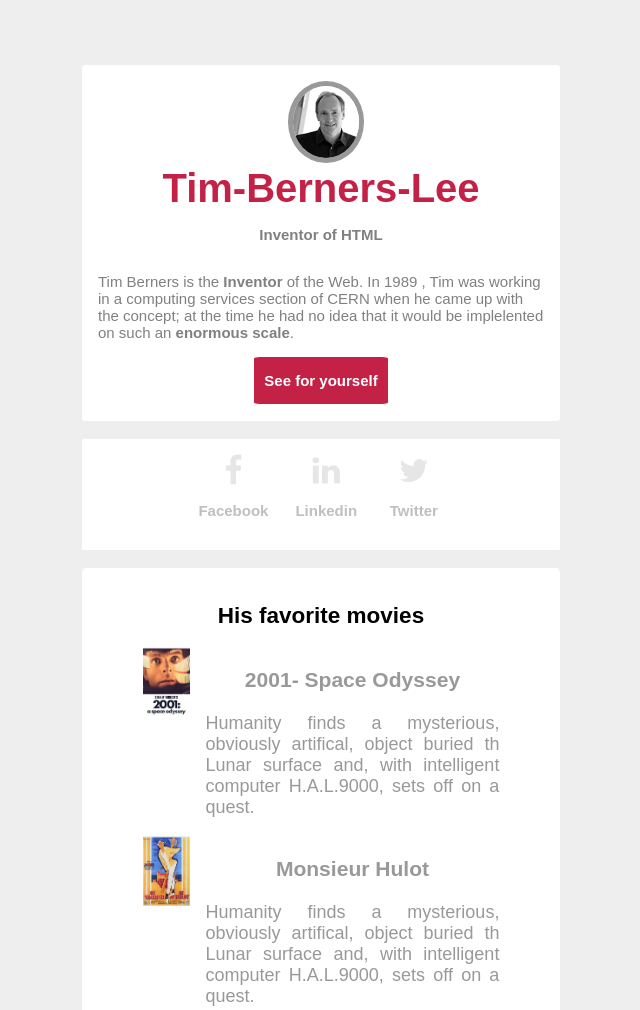
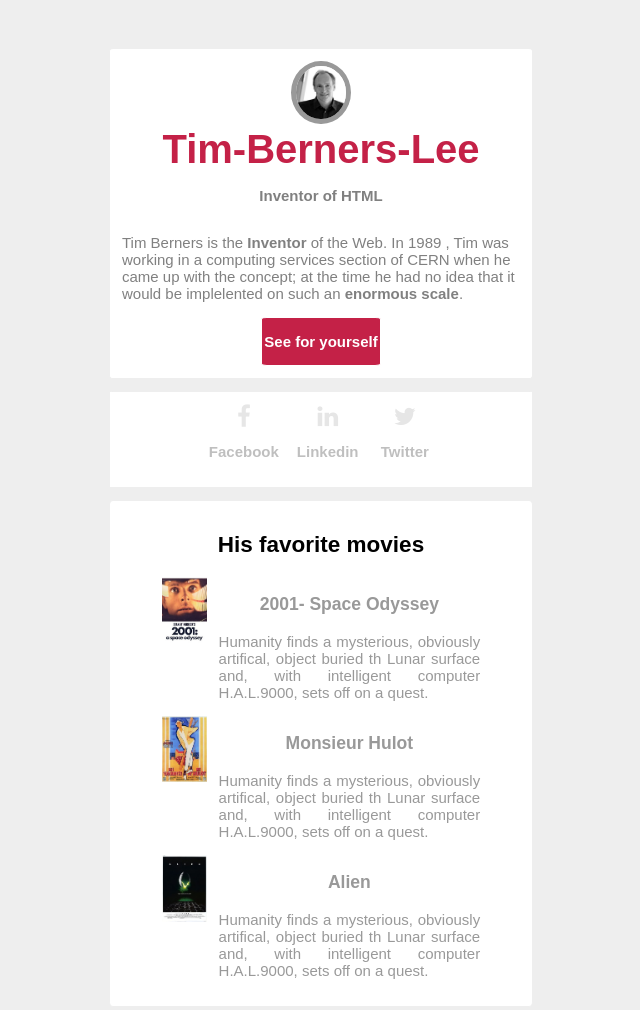
Before and after one commit to yousefalsatouf/Tim-berners-lee, a website: page index.html in a window 1280 px wide. Shown: the top 1010 px of the page, without its empty margins (319-959 px from the left). Drawn offline with Linux system fonts and the light colour scheme.

Commit message:
it is done

```diff
--- /dev/null
+++ b/assets/scss/_variable.scss
@@ -0,0 +1,22 @@
+//all background color here ...
+$bgColorContainer: #FFF;
+$bgColorBody: #eee;
+//all about text is here ...
+$titleColor: #C42147;
+$textColor: gray;
+$textAlignCenter: center;
+$titleBtnColor: #C42147;
+//all about fonts here
+$fontSize: 15px;
+$fontFamily: Arial,
+Helvetica,
+sans-serif;
+//all about width here
+$MaxWidthContainer: 35%;
+$fullWidth: 100%;
+//all about padding here
+$zeroPadding: 0px;
+//all about margin here
+$zeroMargin: 0px;
+// all about border here
+$secitonBorder: 1px solid #eee;
--- /dev/null
+++ b/assets/scss/style.scss
@@ -0,0 +1,132 @@
+@import"_variable";
+@mixin prefixer($property, $value, $prefixers) {
+    @each $prefix in $prefixers {
+        #{'-'+$prefix+'-'+$property}: $value;
+    }
+    #{$property}: $value;
+}
+
+* {
+    @include prefixer(box-sizing, border-box, webkit moz o ms);
+}
+
+html {
+    font-size: 75%;
+    body {
+        //the body block ..
+        padding: $zeroPadding;
+        margin: $zeroMargin;
+        font-family: $fontFamily;
+        font-size: $fontSize;
+        background-color: $bgColorBody;
+        max-width: $fullWidth;
+        //the container block ...
+        .container {
+            max-width: $MaxWidthContainer;
+            margin: 4rem auto;
+            // this is for the three sections ...
+            section {
+                border: $secitonBorder;
+                background-color: #fff;
+                border-radius: 1%;
+                padding: 1rem;
+                margin: 1rem;
+            }
+            //here for the first section ...
+            .section-1 {
+                article {
+                    display: flex;
+                    flex-wrap: wrap;
+                    justify-content: center;
+                    div:first-child {
+                        width: 15%;
+                        img {
+                            border: 5px solid #999;
+                            border-radius: 50%;
+                            width: 100%;
+                        }
+                    }
+                    div:nth-child(2) {
+                        display: flex;
+                        flex-wrap: wrap;
+                        justify-content: center;
+                        color: $textColor;
+                        h2 {
+                            color: $titleColor;
+                            font-size: 40px;
+                            width: 100%;
+                            text-align: center;
+                            margin: 0%
+                        }
+                        .btn {
+                            background-color: #C42147;
+                            width: 30%;
+                            text-align: center;
+                            font-weight: bold;
+                            color: #fff;
+                            border: 1px solid #fff;
+                            border-radius: 5%;
+                        }
+                        .btn:hover {
+                            background-color: #fff;
+                            width: 30%;
+                            text-align: center;
+                            font-weight: bold;
+                            color: #f00;
+                            cursor: pointer;
+                            border: 1px solid #f00;
+                            transition: all 1s
+                        }
+                    }
+                }
+            }
+            //the second section ...
+            .section-2 {
+                article {
+                    max-width: 60%;
+                    margin: auto;
+                    div {
+                        display: flex;
+                        justify-content: space-around;
+                        flex-wrap: wrap;
+                        opacity: 0.5;
+                        font-weight: bold;
+                        .fa {
+                            font-size: 2rem;
+                            text-align: center;
+                            text-decoration: none;
+                            color: #999;
+                            width: 100%;
+                        }
+                    }
+                }
+            }
+            //the third section ...
+            .section-3 {
+                article {
+                    max-width: 80%;
+                    margin: auto;
+                    text-align: center;
+                    .movies {
+                        display: flex;
+                        font-family: $fontFamily;
+                        color: #999;
+                        font-weight: 200;
+                        font-size: $fontSize;
+                        text-align: justify;
+                        .photo-film {
+                            width: 50%;
+                            margin-right: 1rem;
+                            img {
+                                max-width: $fullWidth;
+                            }
+                        }
+                        div:last-child h3 {
+                            text-align: $textAlignCenter;
+                        }
+                    }
+                }
+            }
+        }
+    }
+}
--- a/index.html
+++ b/index.html
@@ -3,7 +3,7 @@
     <head>
         <meta charset = "UTF-8">
         <title>Tim-Berners-Lee</title>
-        <link rel = "stylesheet" type = "text/css" href = "css/style.css" />
+        <link rel = "stylesheet" type = "text/css" href = "assets/css/style.css" />
         <link rel="stylesheet" href="http://fonts.googleapis.com/css?family=Open+Sans:400,300,700|Montserrat:400,700">
         <link rel="stylesheet" href="https://cdnjs.cloudflare.com/ajax/libs/font-awesome/4.7.0/css/font-awesome.min.css">
     </head>
```
Also changed, not shown: package.json (added, +8 -0 lines), assets/css/style.css (added), css/style.css (deleted), 2 other files.
